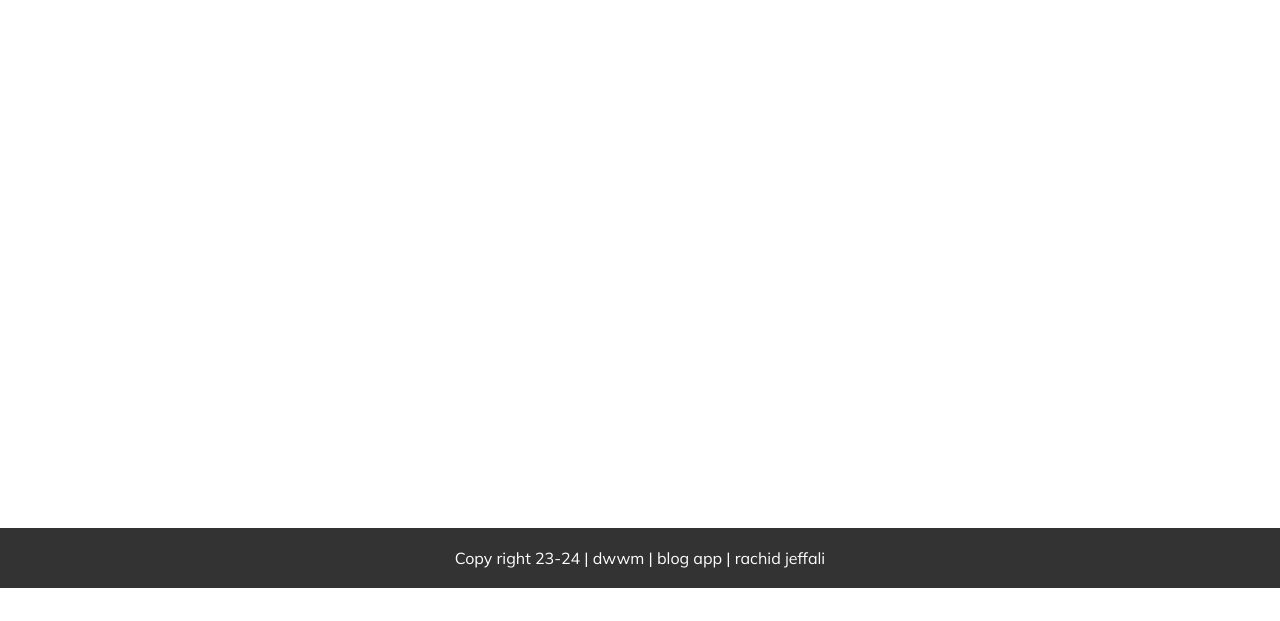
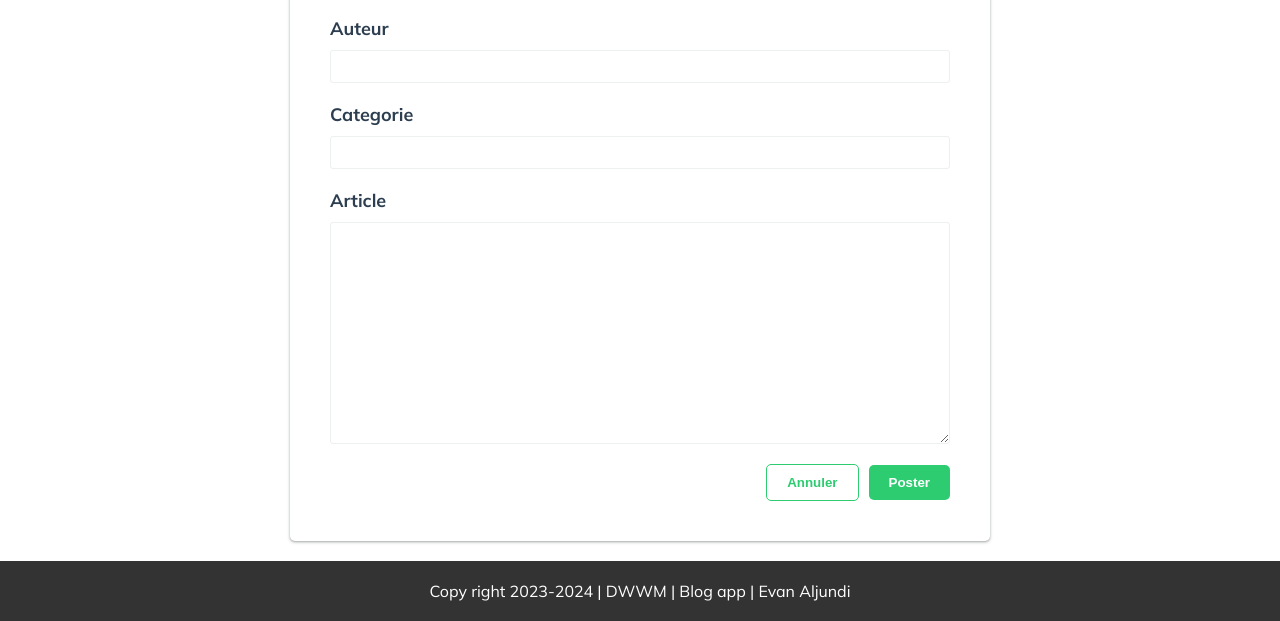
Before and after one commit to Evan-highvolt/js-blogapp, a website built with webpack: page src/form/form.html in a window 1280 px wide. Shown: the part 212-833 px from the top of the page. Before the commit the page ends 800 px from the top, so only its background shows below. Built offline with nearby package versions, Linux system fonts and the light colour scheme.

Commit message:
feat: fomulaire d'ajout d'article

```diff
--- a/src/assets/style/_classes.scss
+++ b/src/assets/style/_classes.scss
@@ -57,3 +57,34 @@ footer {
 
     @include flex;
 }
+
+.title {
+    &-underline {
+        padding-bottom: 2rem;
+        border-bottom: 1px solid $divider-color;
+    }
+}
+
+.btn {
+    border: none;
+    border-radius: 5px;
+    padding: 1rem 2rem;
+    font-weight: 700;
+    cursor: pointer;
+
+    &:hover {
+        box-shadow: $box-shadow;
+        transition: box-shadow .3s;
+    }
+
+    &-primary{
+        background-color: $primary-color;
+        color: white;
+    }
+
+    &-secondary {
+        border: 1px solid $primary-color;
+        background: white;
+        color: $primary-color;
+    }
+}
--- a/src/assets/style/_varaiables.scss
+++ /dev/null
@@ -1,13 +0,0 @@
-@import url('https://fonts.googleapis.com/css2?family=Mulish:wght@200;300;400;500;600;700;800;900&display=swap');
-
-$primary-color: #2ecc71;
-$primary-color-dark: #27ae60;
-$accent-color: #2c3e50;
-$text-color: #333;
-$divider-color: #ecf0f1;
-$font-family: 'Mulish', sans-serif;
-$box-shadow: 0 1px 2px 0 rgba(60, 64, 67, .3), 0 1px 3px 1px rgba(60, 64, 67, .15);
-$screen-xs: 480px;
-$screen-sm: 768px;
-$screen-md: 979px;
-$screen-xl: 1200px;
--- a/src/assets/style/style.scss
+++ b/src/assets/style/style.scss
@@ -1,5 +1,5 @@
 @import './reset';
-@import './varaiables';
+@import './variables';
 @import './utils';
 @import './base';
 @import './mixin';
--- a/src/form/form.html
+++ b/src/form/form.html
@@ -15,9 +15,29 @@
                 <li><a class="header-nav active" href="./index.html">Accueil</a></li>
             </ul>
         </header>
-        <div class="content"></div>
+        <div class="content">
+            <form action="">
+                <h2 class="title-underline">Ajouter un article</h2>
+                <div class="form-group">
+                    <label for="">Auteur</label>
+                    <input type="text" name="author" id="">
+                </div>
+                <div class="form-group">
+                    <label for="">Categorie</label>
+                    <input type="text" name="categorie" id="">
+                </div>
+                <div class="form-group">
+                    <label for="">Article</label>
+                    <textarea name="content" id="" cols="30" rows="10"></textarea>
+                </div>
+                <div class="form-btn-container">
+                    <button class="btn btn-secondary">Annuler</button>
+                    <button class="btn btn-primary">Poster</button>
+                </div>
+            </form>
+        </div>
         <footer>
-            Copy right 23-24 | dwwm | blog app | rachid jeffali
+            Copy right 2023-2024 | DWWM | Blog app | Evan Aljundi
         </footer>
     </div>
 </body>
--- a/src/form/form.scss
+++ b/src/form/form.scss
@@ -0,0 +1,73 @@
+@import '../assets/style/variables';
+@import '../assets/style/mixin';
+
+.content {
+
+    @include flex;
+
+    form {
+        width: 700px;
+        padding: 4rem;
+        box-shadow: $box-shadow;
+        border-radius: 5px;
+
+        @include flex(column, $align: flex-start);
+
+        @include xs {
+            width: 100%;
+        }
+
+
+        @include sm {
+            width: 100%;
+        }
+
+        h2 {
+            width: 100%;
+        }
+
+        .form-group {
+            width: 100%;
+            margin-bottom: 2rem;
+
+            @include flex(column, $align: flex-start);
+
+            label {
+                font-size: 1.8rem;
+                color: $accent-color;
+                font-weight: 700;
+                margin-bottom: 1rem;
+            }
+
+            input, textarea {
+                width: 100%;
+                border: 1px solid $divider-color;
+                outline: none;
+                font-size: 1.8rem;
+                border-radius: 3px;
+                &:focus {
+                    border-color: $primary-color;
+                }
+            }
+
+            input {
+                padding: 5px 10px;
+            }
+
+            textarea {
+                min-height: 20rem;
+                padding: 10px;
+            }
+        }
+
+        .form-btn-container {
+            width: 100%;
+
+            @include flex ($justify: flex-end);
+
+            .btn {
+                margin-left: 1rem;
+            }
+        }
+    }
+}
```
Also changed, not shown: dist/assets/images/img.jpg (deleted), dist/assets/javascripts/topbar.js (deleted), dist/assets/style/_base.scss (deleted), dist/assets/style/_classes.scss, dist/assets/style/_mixin.scss (deleted), dist/assets/style/_reset.scss (deleted), dist/assets/style/_utils.scss (deleted), dist/assets/style/style.scss (deleted), dist/form.bundle.js, dist/form.html, dist/main.bundle.js (deleted), dist/topbar.bundle.js, src/assets/style/_variables.scss (renamed from dist/assets/style/_varaiables.scss), 3 other files.
